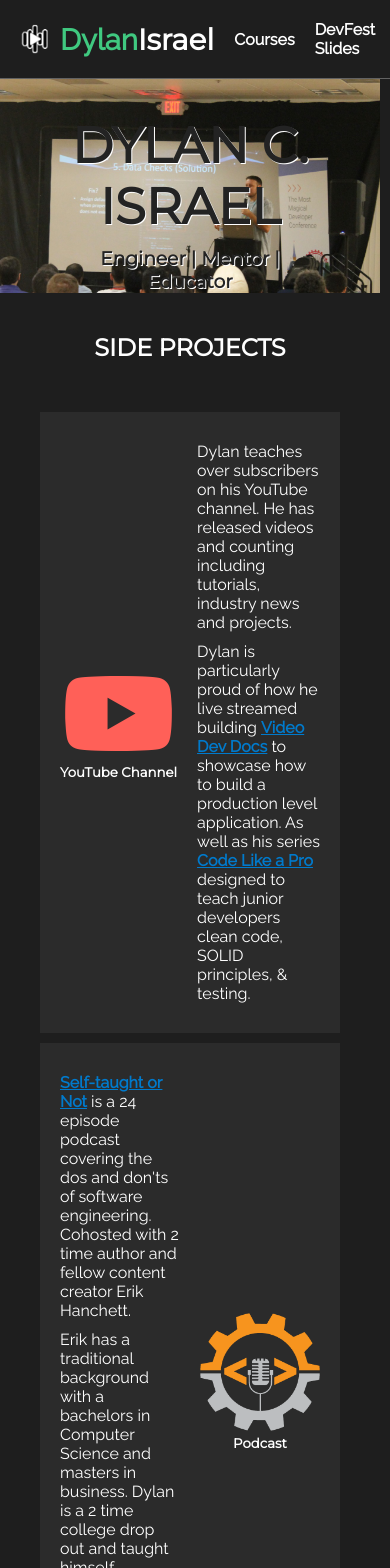
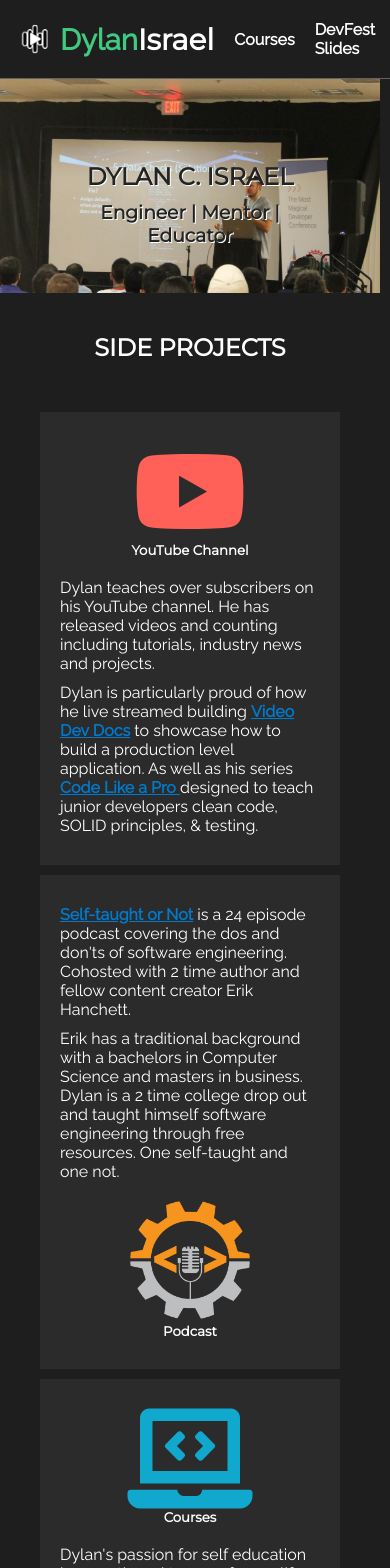
Before and after one commit to Dylan-Israel/dylan-israel-site, an Angular app: page / in a window 390 px wide. Shown: the top 1568 px of the page. Built offline with nearby package versions, Linux system fonts and the light colour scheme; no server answers.

Commit message:
added some mobile

```diff
--- a/src/app/components/navigation/navigation.component.scss
+++ b/src/app/components/navigation/navigation.component.scss
@@ -1,4 +1,5 @@
 @import 'src/styles/colors';
+@import 'src/styles/breakPoints';
 
 nav {
   background-color: rgba(30, 30, 30, 0.9);
--- a/src/app/views/courses/courses.component.scss
+++ b/src/app/views/courses/courses.component.scss
@@ -1,3 +1,5 @@
+@import 'src/styles/breakPoints';
+
 h2,
 h3 {
   color: white;
@@ -18,6 +20,14 @@ article {
   display: grid;
   grid-template-columns: 1fr 1fr 1fr;
 
+  @media screen and (max-width: $tablet) {
+    grid-template-columns: 1fr 1fr;
+  }
+
+  @media screen and (max-width: $mobile) {
+    grid-template-columns: 1fr;
+  }
+
   img {
     width: 100%;
   }
--- a/src/app/views/home/home.component.scss
+++ b/src/app/views/home/home.component.scss
@@ -1,4 +1,5 @@
 @import 'src/styles/colors';
+@import 'src/styles/breakPoints';
 
 #main-container {
   display: grid;
@@ -30,7 +31,7 @@
       h1 {
         padding: 10px;
         text-transform: uppercase;
-        font-size: 50px;
+        font-size: 1.5rem;
       }
     }
 
@@ -66,6 +67,10 @@
         grid-gap: 20px;
         align-items: center;
 
+        @media screen and (max-width: $mobile) {
+          grid-template-columns: 1fr;
+        }
+
         .fa-youtube {
           color: $red;
           display: block;
@@ -88,6 +93,10 @@
         grid-gap: 20px;
         align-items: center;
 
+        @media screen and (max-width: $mobile) {
+          grid-template-columns: 1fr;
+        }
+
         #podcast-description {
           display: grid;
           grid-row-gap: 10px;
@@ -106,6 +115,10 @@
         grid-gap: 20px;
         align-items: center;
 
+        @media screen and (max-width: $mobile) {
+          grid-template-columns: 1fr;
+        }
+
         .fa-laptop-code {
           color: $twitter-blue;
           display: block;
```
